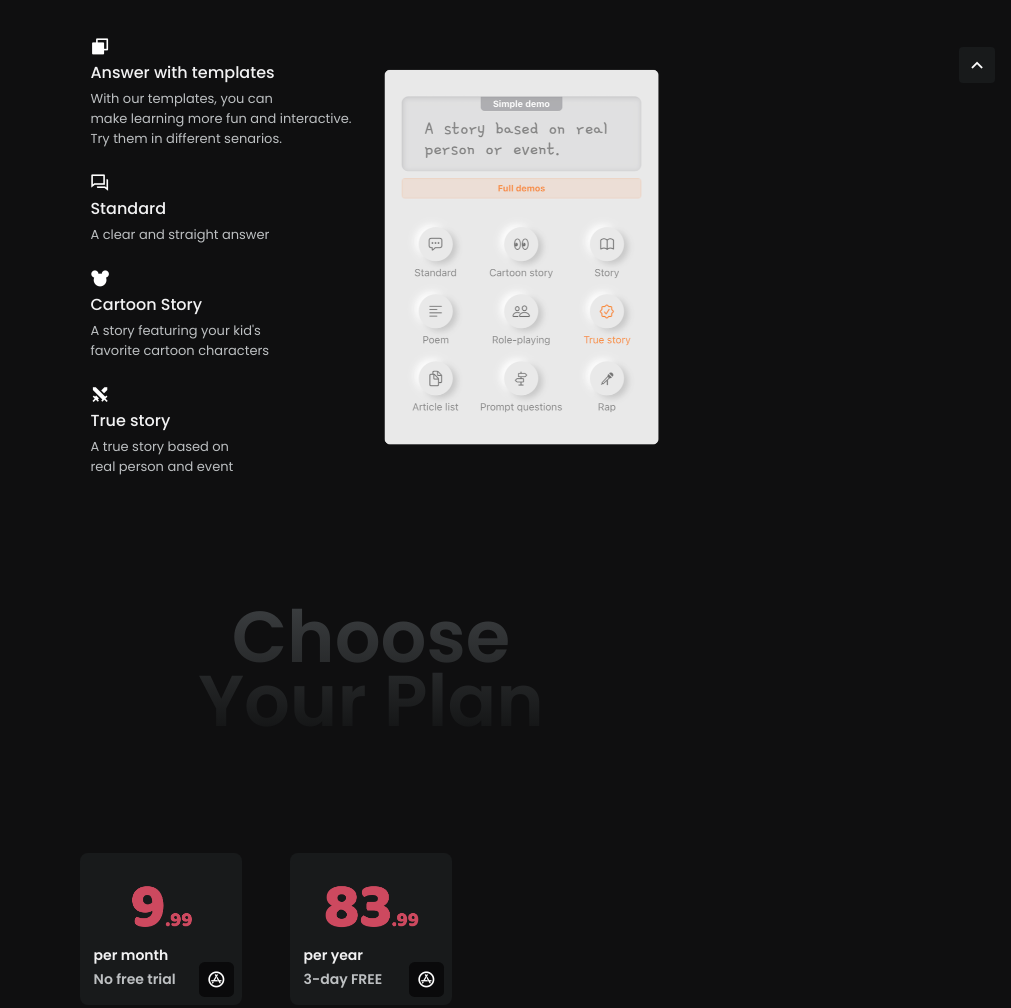
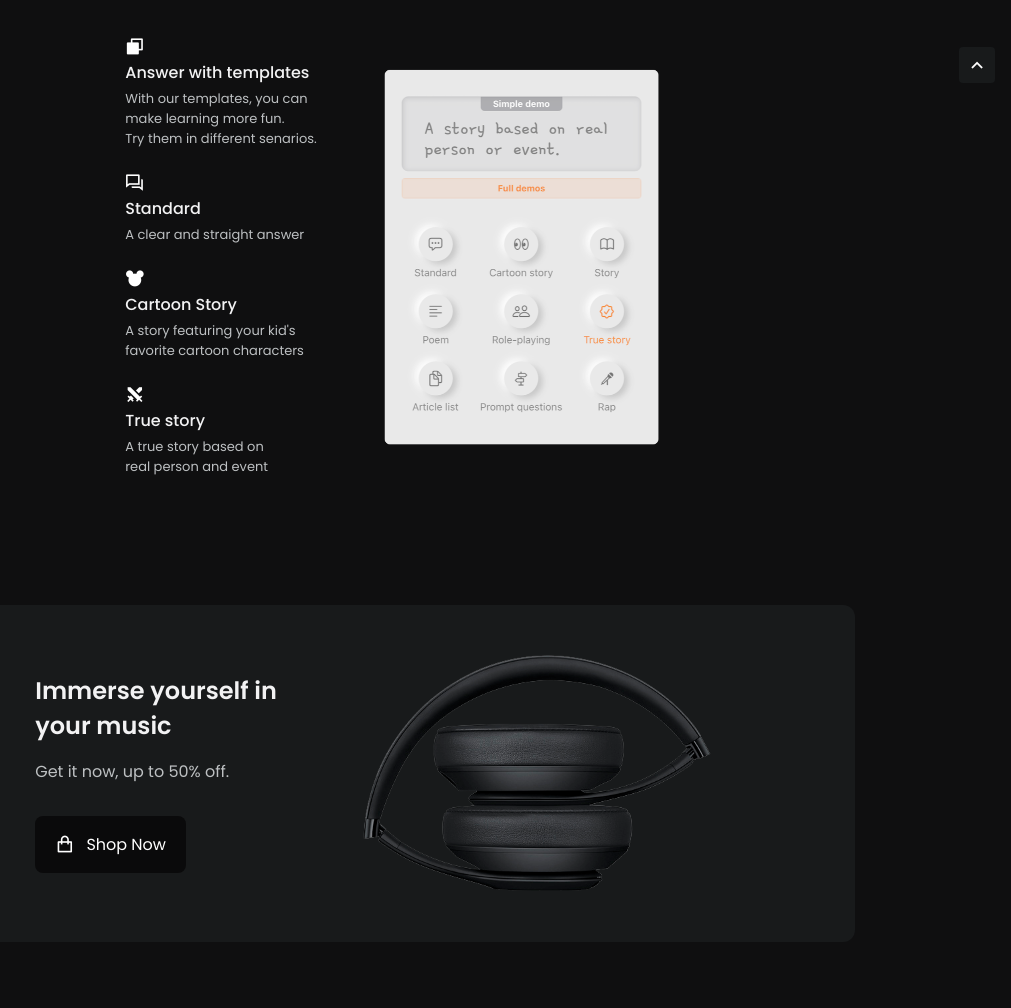
Before and after one commit to Know-All-App/Know-All-App.github.io, a plain HTML site: page index.html in a window 1280 px wide. Shown: the part 877-1885 px from the top of the page, without its empty margins (269-1280 px from the left). Drawn offline with nearby package versions, Linux system fonts and the light colour scheme.

Commit message:
Update index.html

```diff
--- a/index.html
+++ b/index.html
@@ -83,7 +83,7 @@
                        <div class="specs__data">
                             <i class="ri-checkbox-multiple-blank-fill specs__icon"></i>
                             <h3 class="specs__title">Answer with templates</h3>
-                            <span class="specs__subtitle">With our templates, you can <br>make learning more fun and interactive. <br>Try them in different senarios.</span>
+                            <span class="specs__subtitle">With our templates, you can <br>make learning more fun. <br>Try them in different senarios.</span>
                         </div>
 
                         <div class="specs__data">
@@ -133,7 +133,7 @@
                 </div>
             </section>
 
-            <!--=============== DISCOUNT ===============
+            <!--=============== DISCOUNT =============== -->
             <section class="discount section">
                 <div class="discount__container container grid">
                     <div class="discount__animate">
@@ -147,7 +147,7 @@
                     <img src="assets/img/discount.png" alt="" class="discount__img">
                 </div>
             </section>
-            -->
+
 
             <!--=============== PRODUCTS ===============-->
             <section class="products section" id="Plan">
```
